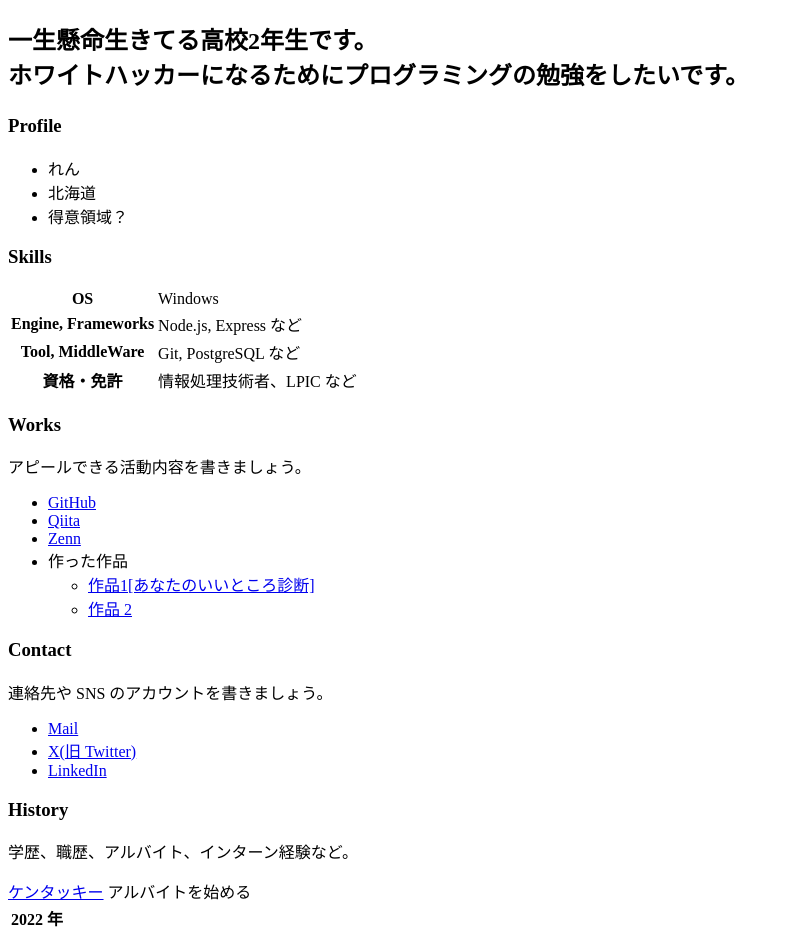
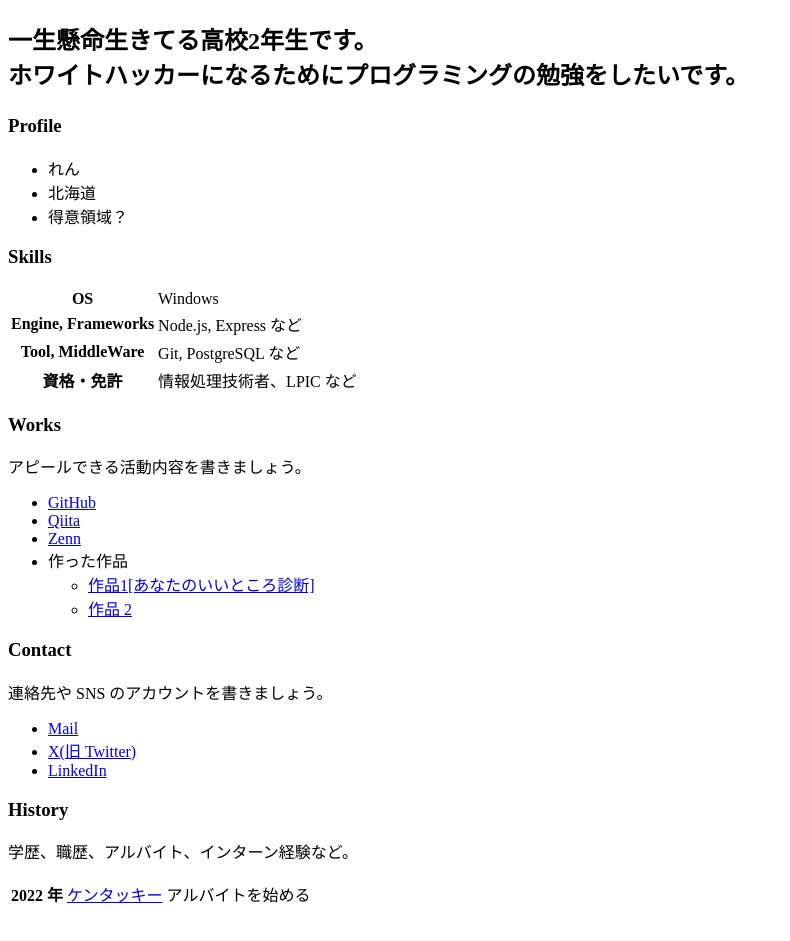
Before and after one commit to ren-1020/ren-1020.github.io, a plain HTML site: page index.html in a window 1280 px wide. Shown: the part 119-1060 px from the top of the page, without its empty margins (0-790 px from the left). After the commit the page ends 1036 px from the top, so only its background shows below. Drawn offline with Linux system fonts and the light colour scheme.

Commit message:
Update index.html

```diff
--- a/index.html
+++ b/index.html
@@ -69,7 +69,7 @@
     <table>
       <tr>
         <th>2022 年</th>
-        <tb><a href="https://www.kfc.co.jp/">ケンタッキー</a> アルバイトを始める</tb>
+        <td><a href="https://www.kfc.co.jp/">ケンタッキー</a> アルバイトを始める</td>
       </tr>
     </table>
        </tr>
```
